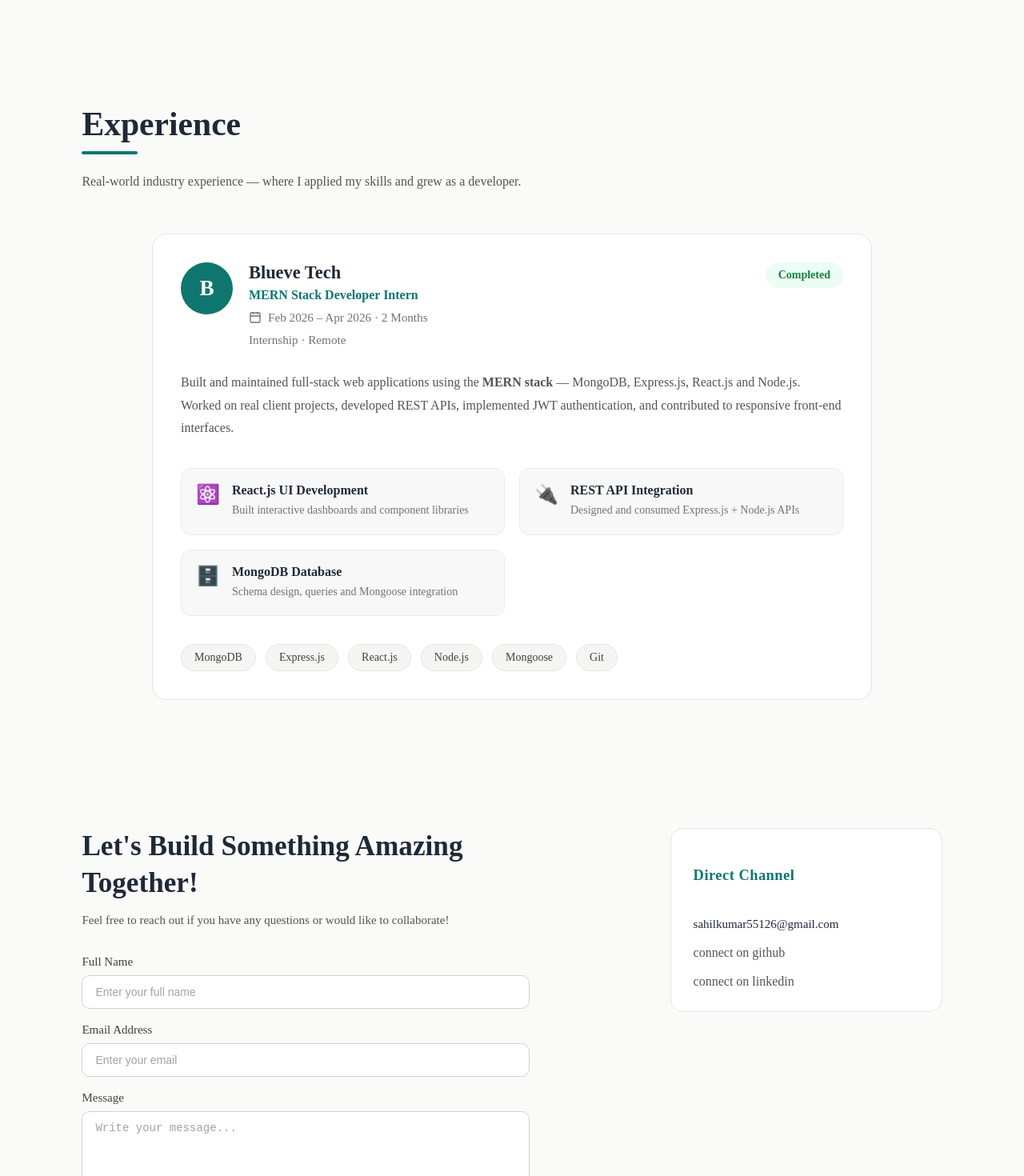
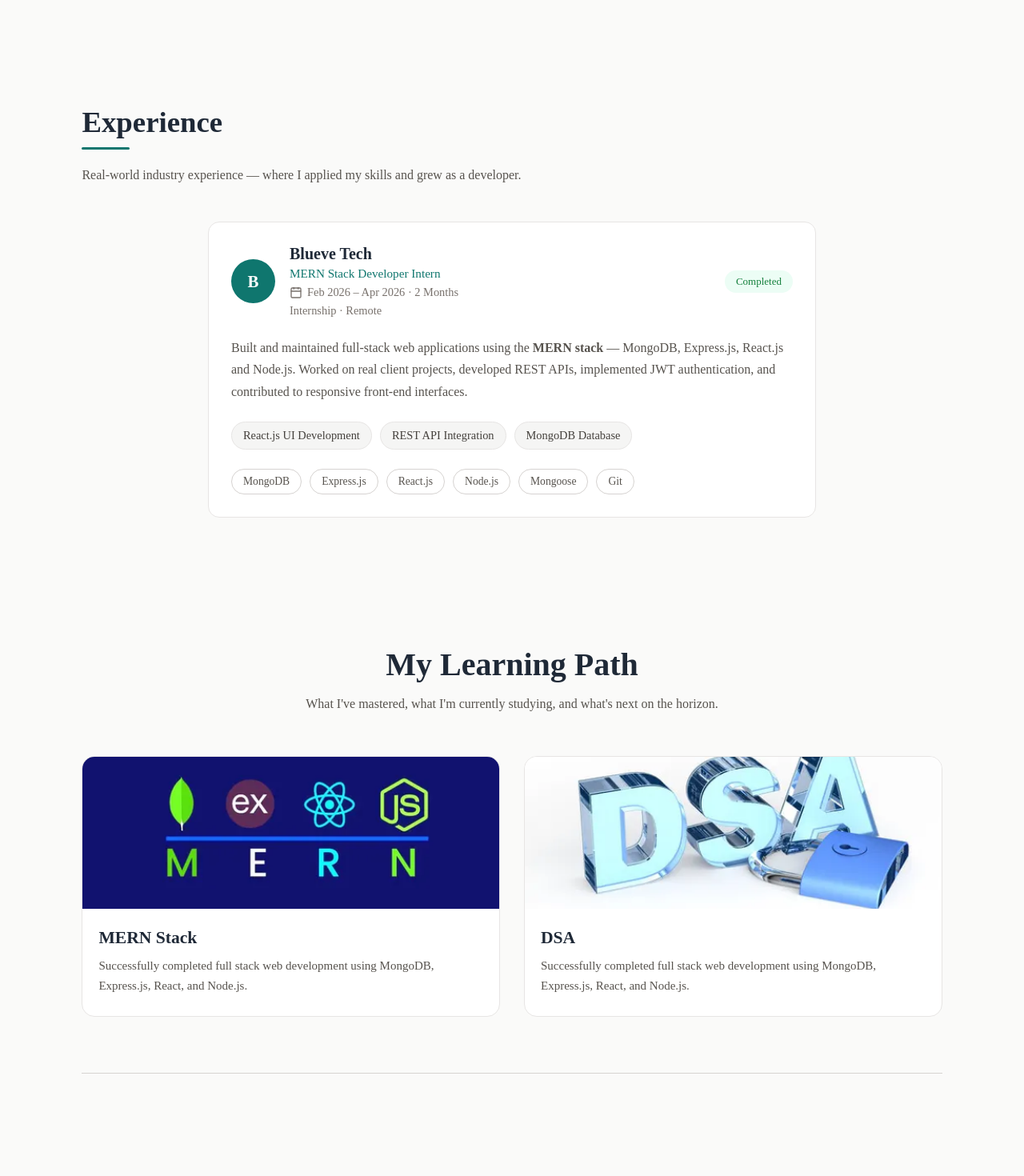
Before and after one commit to SAHIL16com/my_portfolio, a React (Vite) app: page / in a window 1280 px wide. Shown: the part 1460-2930 px from the top of the page at 80% size. Built offline with nearby package versions, Linux system fonts and the light colour scheme.

Commit message:
add learning and css fixed

```diff
--- a/src/App.jsx
+++ b/src/App.jsx
@@ -5,6 +5,7 @@ import About from './About/About.jsx'
 import Experience from './Experience/Experience.jsx'
 import Footer from './Footer/Footer.jsx'
 import Connect from './Connect/Connect.jsx'
+import Learning from './Learning/Learning.jsx'
 
 const App = () => {
   return (
@@ -13,6 +14,7 @@ const App = () => {
       <Hero/>
       <About/>
       <Experience/>
+      <Learning/>
       <Connect/>
       <Footer/>
     </div>
--- a/src/Experience/Experience.css
+++ b/src/Experience/Experience.css
@@ -4,25 +4,24 @@
 }
 
 .section_title {
-    font-size: 2.6rem;
+    font-size: 2.3rem;
     color: #1f2937;
     margin-bottom: 10px;
 }
 
 .section_line {
-    width: 70px;
-    height: 4px;
+    width: 60px;
+    height: 3px;
     background: #0f766e;
     border-radius: 20px;
-    margin-bottom: 20px;
+    margin-bottom: 18px;
 }
 
 .section_description {
-    max-width: 650px;
+    max-width: 620px;
     color: #57534e;
-    line-height: 1.8;
-    font-size: 1rem;
-    margin-bottom: 50px;
+    line-height: 1.7;
+    margin-bottom: 45px;
 }
 
 .experience_container {
@@ -32,38 +31,43 @@
 
 .experience_card {
     width: 100%;
-    max-width: 900px;
-    background: #ffffff;
+    max-width: 760px;
+    background: #fff;
     border: 1px solid #e7e5e4;
-    border-radius: 18px;
+    border-radius: 14px;
+    transition: .3s ease;
+}
+
+.experience_card:hover {
+    border-color: #0f766e;
+    box-shadow: 0 10px 25px rgba(0,0,0,.05);
 }
 
 .experience_content {
-    padding: 35px;
+    padding: 28px;
 }
 
 .experience_header {
     display: flex;
-    align-items: flex-start;
-    gap: 20px;
+    align-items: center;
+    gap: 18px;
     flex-wrap: wrap;
 }
 
 .company_logo {
-    width: 65px;
-    height: 65px;
+    width: 55px;
+    height: 55px;
+    border-radius: 50%;
     background: #0f766e;
     color: white;
-    border-radius: 50%;
-
     display: flex;
     justify-content: center;
     align-items: center;
 }
 
 .logo_text {
-    font-size: 1.7rem;
-    font-weight: bold;
+    font-size: 1.3rem;
+    font-weight: 600;
 }
 
 .company_info {
@@ -71,123 +75,103 @@
 }
 
 .company_name {
-    font-size: 1.4rem;
-    font-weight: 700;
+    font-size: 1.25rem;
     color: #1f2937;
+    font-weight: 600;
 }
 
 .job_role {
-    margin-top: 6px;
+    margin-top: 4px;
     color: #0f766e;
-    font-weight: 600;
+    font-size: .95rem;
 }
 
 .job_duration,
 .job_type {
-    margin-top: 10px;
+    margin-top: 6px;
     display: flex;
     align-items: center;
-    gap: 8px;
+    gap: 6px;
     color: #78716c;
-    font-size: 0.95rem;
+    font-size: .9rem;
 }
 
 .status_badge {
+    padding: 6px 14px;
+    border-radius: 30px;
     background: #ecfdf5;
     color: #15803d;
-    padding: 8px 16px;
-    border-radius: 30px;
-    font-size: 14px;
-    font-weight: 600;
+    font-size: 13px;
+    font-weight: 500;
 }
 
 .experience_description {
-    margin-top: 30px;
+    margin-top: 24px;
     color: #57534e;
-    line-height: 1.8;
+    line-height: 1.7;
 }
 
 .skills_container {
-    margin-top: 35px;
-
-    display: grid;
-    grid-template-columns: repeat(2, 1fr);
-    gap: 18px;
+    display: flex;
+    flex-wrap: wrap;
+    gap: 10px;
+    margin-top: 24px;
 }
 
 .skill_card {
-    display: flex;
-    gap: 15px;
-
-    background: #f8f8f8;
-    border: 1px solid #ececec;
-    border-radius: 12px;
-
-    padding: 18px;
+    padding: 8px 14px;
+    border-radius: 25px;
+    background: #f5f5f4;
+    border: 1px solid #e7e5e4;
 }
 
-.skill_icon {
-    font-size: 1.5rem;
+.skill_icon,
+.skill_description {
+    display: none;
 }
 
 .skill_title {
-    font-weight: 600;
-    color: #1f2937;
-}
-
-.skill_description {
-    margin-top: 5px;
-    color: #78716c;
-    font-size: 14px;
-    line-height: 1.6;
+    font-size: .9rem;
+    color: #44403c;
+    font-weight: 500;
 }
 
 .technology_stack {
-    margin-top: 35px;
-
     display: flex;
     flex-wrap: wrap;
-    gap: 12px;
+    gap: 10px;
+    margin-top: 24px;
 }
 
 .tech_tag {
-    background: #f5f5f4;
-    border: 1px solid #e7e5e4;
-
-    padding: 8px 16px;
-    border-radius: 25px;
-
-    color: #44403c;
-    font-size: 14px;
+    padding: 7px 14px;
+    border-radius: 20px;
+    background: #ffffff;
+    border: 1px solid #d6d3d1;
+    color: #57534e;
+    font-size: .85rem;
 }
 
-@media (max-width: 768px) {
+@media (max-width:768px){
 
-    #experience {
-        padding: 60px 24px;
+    #experience{
+        padding:70px 24px;
     }
 
-    .section_title {
-        font-size: 2rem;
+    .section_title{
+        font-size:2rem;
     }
 
-    .experience_content {
-        padding: 24px;
+    .experience_content{
+        padding:22px;
     }
 
-    .experience_header {
-        flex-direction: column;
+    .experience_header{
+        align-items:flex-start;
+        flex-direction:column;
     }
 
-    .status_badge {
-        align-self: flex-start;
-    }
-
-    .skills_container {
-        grid-template-columns: 1fr;
-    }
-
-    .company_name {
-        font-size: 1.2rem;
+    .status_badge{
+        align-self:flex-start;
     }
 }
--- /dev/null
+++ b/src/Learning/Learning.css
@@ -0,0 +1,87 @@
+.learning {
+    width: 100%;
+    padding: 80px 8%;
+    background: #fafaf9;
+}
+
+.learning_path {
+    text-align: center;
+    max-width: 700px;
+    margin: 0 auto 50px;
+}
+
+.learning_path h2 {
+    font-size: 2.5rem;
+    color: #1f2937;
+    margin-bottom: 12px;
+}
+
+.learning_description {
+    color: #57534e;
+    font-size: 1rem;
+    line-height: 1.8;
+}
+
+.cards-stats {
+    display: grid;
+    grid-template-columns: repeat(auto-fit, minmax(280px, 1fr));
+    gap: 30px;
+}
+
+.card1 {
+    background: #ffffff;
+    border: 1px solid #e7e5e4;
+    border-radius: 16px;
+    overflow: hidden;
+    transition: 0.3s ease;
+}
+
+.card1:hover {
+    transform: translateY(-8px);
+    border-color: #0f766e;
+    box-shadow: 0 12px 30px rgba(15, 118, 110, 0.08);
+}
+
+.card1 img {
+    width: 100%;
+    height: 190px;
+    object-fit: cover;
+}
+
+.card1 h4 {
+    margin: 20px 20px 10px;
+    font-size: 1.35rem;
+    color: #1f2937;
+}
+
+.card1 p {
+    margin: 0 20px 24px;
+    color: #57534e;
+    line-height: 1.7;
+    font-size: 15px;
+}
+
+.learning hr {
+    margin-top: 70px;
+    border: none;
+    border-top: 1px solid #d6d3d1;
+}
+
+@media (max-width: 768px) {
+
+    .learning {
+        padding: 70px 24px;
+    }
+
+    .learning_path h2 {
+        font-size: 2rem;
+    }
+
+    .cards-stats {
+        gap: 24px;
+    }
+
+    .card1 img {
+        height: 180px;
+    }
+}
--- /dev/null
+++ b/src/Learning/Learning.jsx
@@ -0,0 +1,29 @@
+import React from 'react'
+import './Learning.css'
+import mern from '../assets/mern.jpg'
+import dsa from '../assets/dsa.jpg'
+const Learning = () => {
+  return (
+    <div className='learning'>
+        <div className="learning_path">
+            <h2>My Learning Path</h2>
+             <p className="learning_description">What I've mastered, what I'm currently studying, and what's next on the horizon.</p>
+        </div>
+        <div className="cards-stats">
+            <div className="card1">
+                <img src={mern} alt="MERN Stack" />
+                <h4>MERN Stack</h4>
+                <p>Successfully completed full stack web development using MongoDB, Express.js, React, and Node.js.</p>
+            </div>
+            <div className="card1">
+                <img src={dsa} alt="DSA" />
+                <h4>DSA</h4>
+                <p>Successfully completed full stack web development using MongoDB, Express.js, React, and Node.js.</p>
+            </div>
+        </div>
+        <hr />
+    </div>
+  )
+}
+
+export default Learning
```
Also changed, not shown: src/assets/dsa.jpg (added), src/assets/mern.jpg (added).
